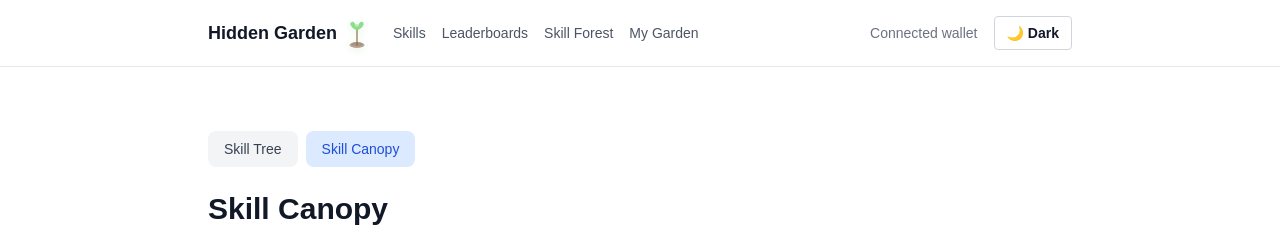
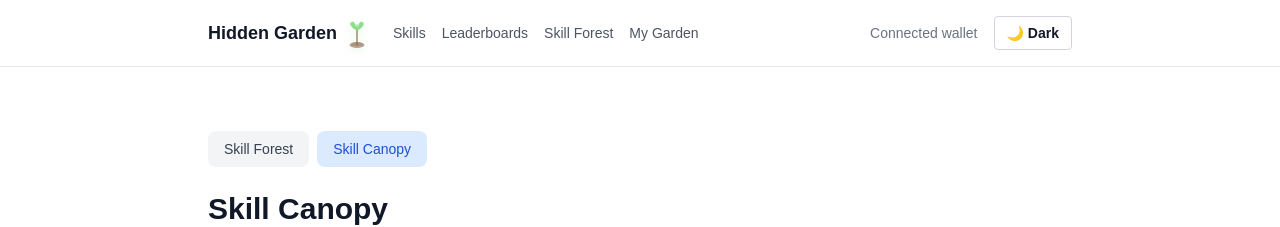
Before and after one commit to understories/hidden-garden, a Next.js app in the folder apps/aztecbat-ui/: page /skill-canopy in a window 1280 px wide. Shown: the top 227 px of the page. Built offline with nearby package versions, Linux system fonts and the light colour scheme; no server answers; what wagmi would draw is missing.

Commit message:
Update page.tsx

```diff
--- a/apps/aztecbat-ui/app/skill-canopy/page.tsx
+++ b/apps/aztecbat-ui/app/skill-canopy/page.tsx
@@ -49,7 +49,7 @@ export default function SkillCanopyPage() {
             }
           `}
         >
-          Skill Tree
+          Skill Forest
         </Link>
         <Link
           href="/skill-canopy"
```
